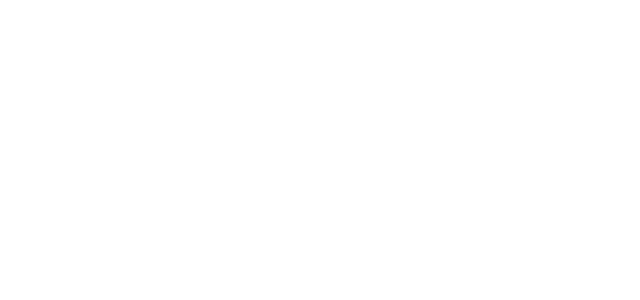
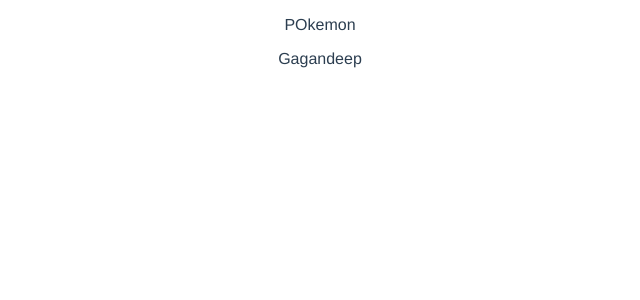
Before and after one commit to Gagandeep39/vue-composition-api-demo, a Vue app: page / in a window 1280 px wide. Shown: the top 300 px of the page, without its empty margins (320-960 px from the left). Built offline with nearby package versions, Linux system fonts and the light colour scheme.

Commit message:
Added basic print data

```diff
--- a/src/App.vue
+++ b/src/App.vue
@@ -1,7 +1,28 @@
 <template>
-  <div></div>
+  <div>
+    <p>{{ username }}</p>
+    <p>{{ obj.name }}</p>
+  </div>
 </template>
 
+<script>
+import { ref } from 'vue';
+
+export default {
+  setup() {
+    const username = ref('Gagandeep');
+    const obj = ref({ name: 'Gagan', age: 21 });
+    console.log(username);
+    // Return all data we want to expose to template
+
+    setTimeout(() => {
+      username.value = 'POkemon';
+      obj.value.name = 'Gagandeep';
+    }, 100);
+    return { username, obj };
+  },
+};
+</script>
 <style>
 #app {
   font-family: Avenir, Helvetica, Arial, sans-serif;
```
Also changed, not shown: 1 other file (tests, documents, lock files or other folders).
